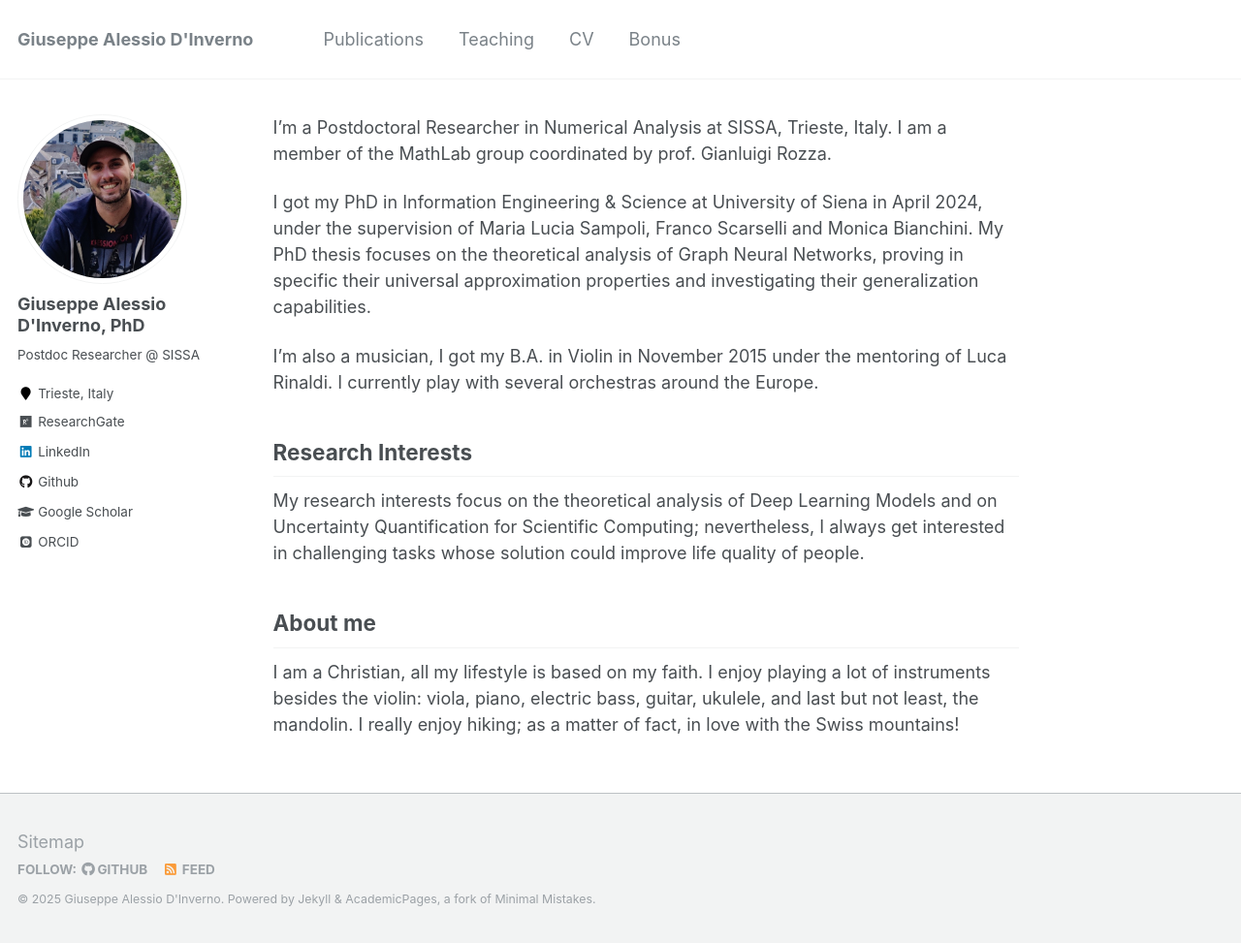
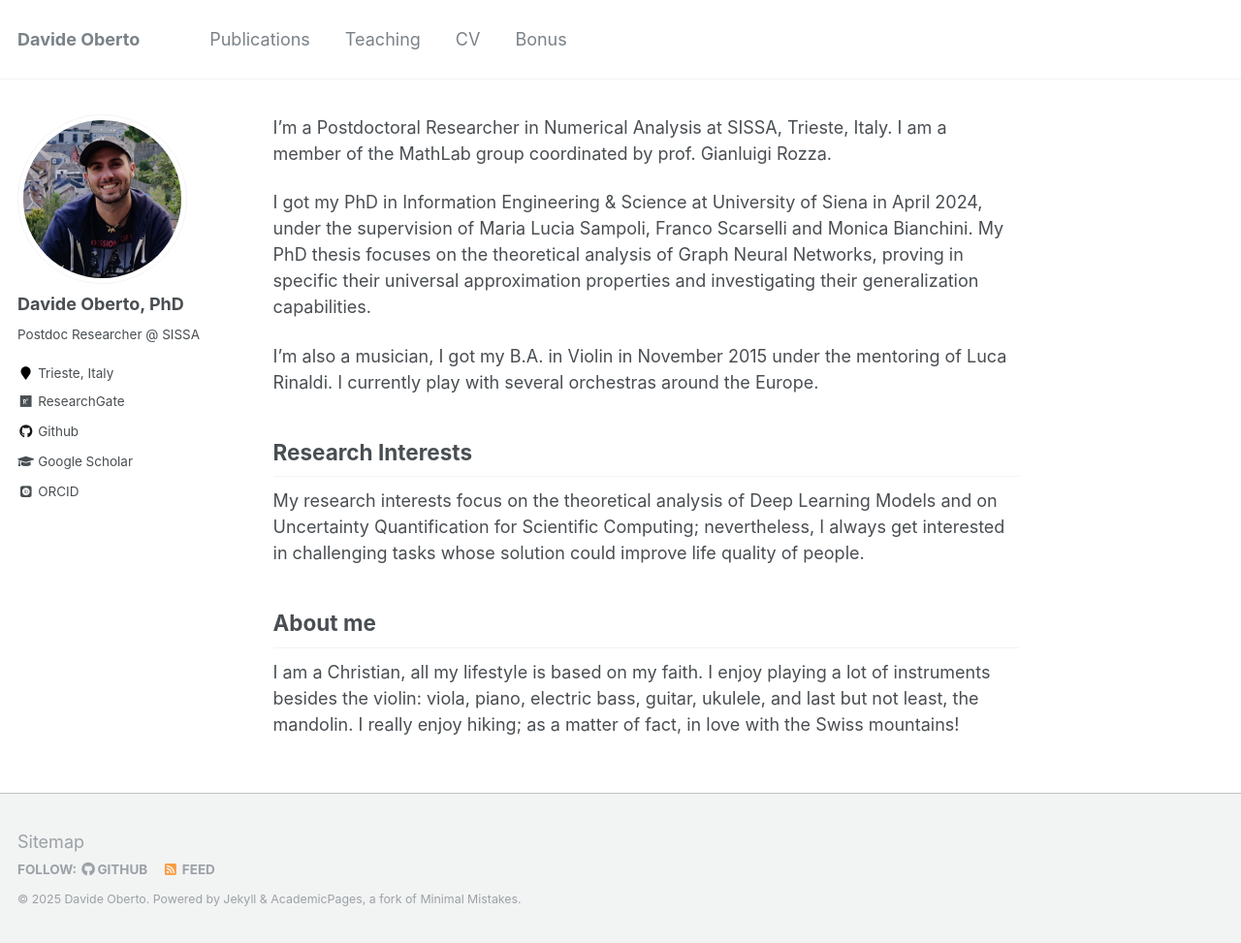
Before and after one commit to DavideOberto/DavideOberto.github.io, a Jekyll site: the page built from _pages/about.md, in a window 1280 px wide and 973 px high. Shown: the whole window at 97% size. Built offline with Jekyll 4.4.1, drawn with Linux system fonts in a browser that asks for light colours; some web fonts are replaced.

Commit message:
Update _config.yml

```diff
--- a/_config.yml
+++ b/_config.yml
@@ -7,13 +7,13 @@
 
 # Site Settings
 locale                   : "en-US"
-title                    : "Giuseppe Alessio D'Inverno"
+title                    : "Davide Oberto"
 title_separator          : "-"
-name                     : &name "Giuseppe Alessio D'Inverno"
+name                     : &name "Davide Oberto"
 description              : &description "My personal website"
-url                      : https://AleDinve.github.io
+url                      : https://DavideOberto.github.io
 baseurl                  : "" # the subpath of your site, e.g. "/blog"
-repository               : "AleDinve.github.io"
+repository               : "DavideOberto.github.io"
 teaser                   :  # filename of teaser fallback teaser image placed in /images/, .e.g. "500x300.png"
 breadcrumbs              : false # true, false (default)
 words_per_minute         : 160
@@ -80,15 +80,15 @@ analytics:
 
 # Site Author
 author:
-  name             : "Giuseppe Alessio D'Inverno, PhD"
+  name             : "Davide Oberto, PhD"
   avatar           : "foto_profilo.jpg"
   bio              : "Postdoc Researcher @ SISSA"
   location         : "Trieste, Italy"
   employer         :
   pubmed           :
-  email            : #"gdinvern@sissa.it"
-  googlescholar    : "https://scholar.google.com/citations?user=JsXiefkAAAAJ&hl=it"
-  researchgate     : "https://www.researchgate.net/profile/Giuseppe-Alessio-Dinverno"
+  email            : #"doberto@sissa.it"
+  googlescholar    : "https://scholar.google.com/citations?user=NvVY4aIAAAAJ&hl=it&oi=ao"
+  researchgate     : "https://www.researchgate.net/profile/Davide-Oberto?ev=hdr_xprf"
   uri              :
   bitbucket        :
   codepen          :
@@ -96,14 +96,14 @@ author:
   flickr           :
   facebook         :
   foursquare       :
-  github           : AleDinve
+  github           : DavideOberto
   google_plus      :
   keybase          :
   instagram        :
   impactstory      : #"https://profiles.impactstory.org/u/xxxx-xxxx-xxxx-xxxx"
   lastfm           :
-  linkedin         : "giuseppe-alessio-d-inverno"
-  orcid            : "https://orcid.org/0000-0001-7367-4354"
+  linkedin         : #"giuseppe-alessio-d-inverno"
+  orcid            : "https://orcid.org/0000-0001-8735-3148"
   pinterest        :
   soundcloud       :
   stackoverflow    : # http://stackoverflow.com/users/123456/username
```
